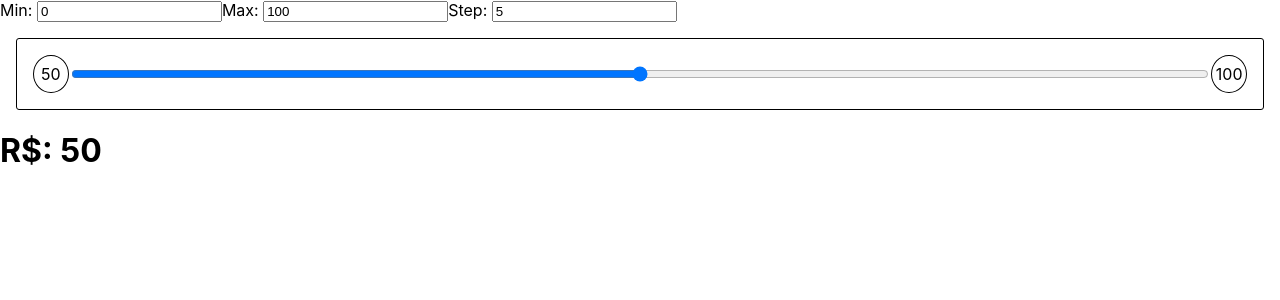
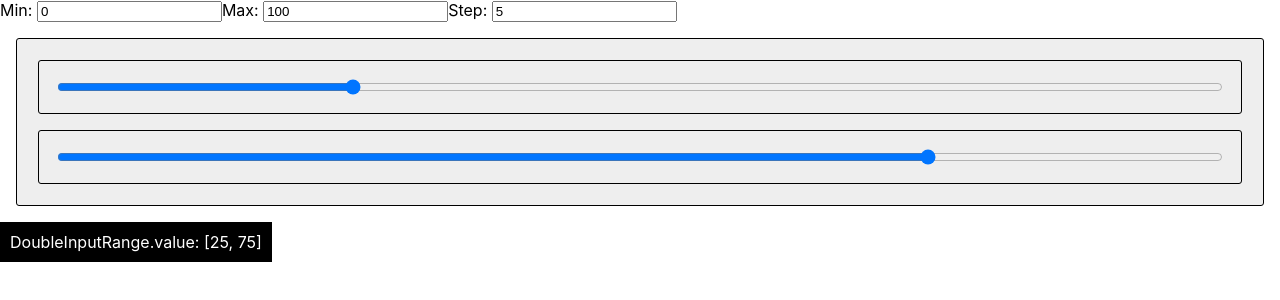
Before and after one commit to MarcelloVSilva/range-input, a React (Create React App) app: page / in a window 1280 px wide. Shown: the top 300 px of the page. Built offline with nearby package versions, Linux system fonts and the light colour scheme; the HTML template or start-up script is replaced by a standard one.

Commit message:
Create DoubleInputRange component

```diff
--- a/src/App.js
+++ b/src/App.js
@@ -1,11 +1,20 @@
 import React, {useState} from 'react';
-import RangeInput from './components/RangeInput';
+import DoubleInputRange from './components/DoubleInputRange';
+
+const styles = {
+  showValues: {
+    background: "black",
+    color: "white",
+    width: "fit-content",
+    padding: "10px"
+  }
+};
 
 function App() {
   const [min, setMin] = useState(0);
   const [max, setMax] = useState(100);
   const [step, setStep] = useState(5);
-  const [rangeInputValue, setRangeInputValue] = useState(50);
+  const [rangeInputValue, setRangeInputValue] = useState([25, 75]);
 
   const handleChange = event => {
     let {id, value} = event.target;
@@ -25,12 +34,23 @@ function App() {
     }
   };
 
+  const onChange = (values) => {
+    setRangeInputValue([...values]);
+  }
+
   return (<>
       Min: <input id="Min" type="number" placeholder="min" value={min} onChange={handleChange}/>
       Max: <input id="Max" type="number" placeholder="max"value={max} onChange={handleChange}/>
       Step: <input id="Step" type="number" placeholder="step" value={step} onChange={handleChange}/>
-      <RangeInput value={rangeInputValue} onChange={setRangeInputValue} min={min} max={max} step={step}/>
-      <h1>R$: {rangeInputValue}</h1>
+      <DoubleInputRange
+        onChange={onChange}
+        value={rangeInputValue}
+        min={min}
+        max={max}
+        step={step}/>
+      <div style={styles.showValues}>
+        DoubleInputRange.value: [{rangeInputValue[0]}, {rangeInputValue[1]}]
+      </div>
     </>
   );
 }
--- /dev/null
+++ b/src/components/DoubleInputRange.js
@@ -0,0 +1,49 @@
+import React from 'react';
+import RangeInput from './RangeInput';
+
+const styles = {
+  container: {
+    border: "1px black solid",
+    padding: "5px",
+    margin: "1em",
+    backgroundColor: "rgb(238, 238, 238)",
+    borderRadius: "3px"
+  }
+};
+
+function DoubleInputRange(props) {
+  const {min, max, step, value, onChange} = props;
+
+  const onChangeSingleInputRange = (idx, event) => {
+    let arrValues = value;
+    arrValues[idx] = parseFloat(event.target.value);
+    onChange(controlValues(idx, arrValues));
+  }
+
+  const controlValues = (idx, values) =>{
+    if(values[0]>values[1])
+      values[(idx - 1)*(-1)] = values[idx];
+    return values;
+  }
+
+  return (
+    <div style={styles.container}>
+      <RangeInput
+        showInfoChange={false}
+        value={value[0]}
+        onChange={event=>onChangeSingleInputRange(0, event)}
+        min={min}
+        max={max}
+        step={step}/>
+      <RangeInput
+        showInfoChange={false}
+        value={value[1]}
+        onChange={event=>onChangeSingleInputRange(1, event)}
+        min={min}
+        max={max}
+        step={step}/>
+    </div>
+  )
+}
+
+export default DoubleInputRange;
--- a/src/components/RangeInput.js
+++ b/src/components/RangeInput.js
@@ -16,20 +16,20 @@ const styles = {
 };
 
 function RangeInput(props) {
-  const {min, max, step, value, onChange} = props;
+  const {min, max, step, value, onChange, showInfoChange = true} = props;
 
   return (
     <div style={styles.container}>
-      <InfoRange infoValue={value}/>
+      {showInfoChange && <InfoRange infoValue={value}/>}
       <input
         style={styles.range}
         value={value}
-        onChange={e=>onChange(e.target.value)}
+        onChange={onChange}
         min={min}
         max={max}
         step={step}
         type="range"/>
-      <InfoRange infoValue={max} />
+      {showInfoChange && <InfoRange infoValue={max} />}
     </div>
   )
 }
```
